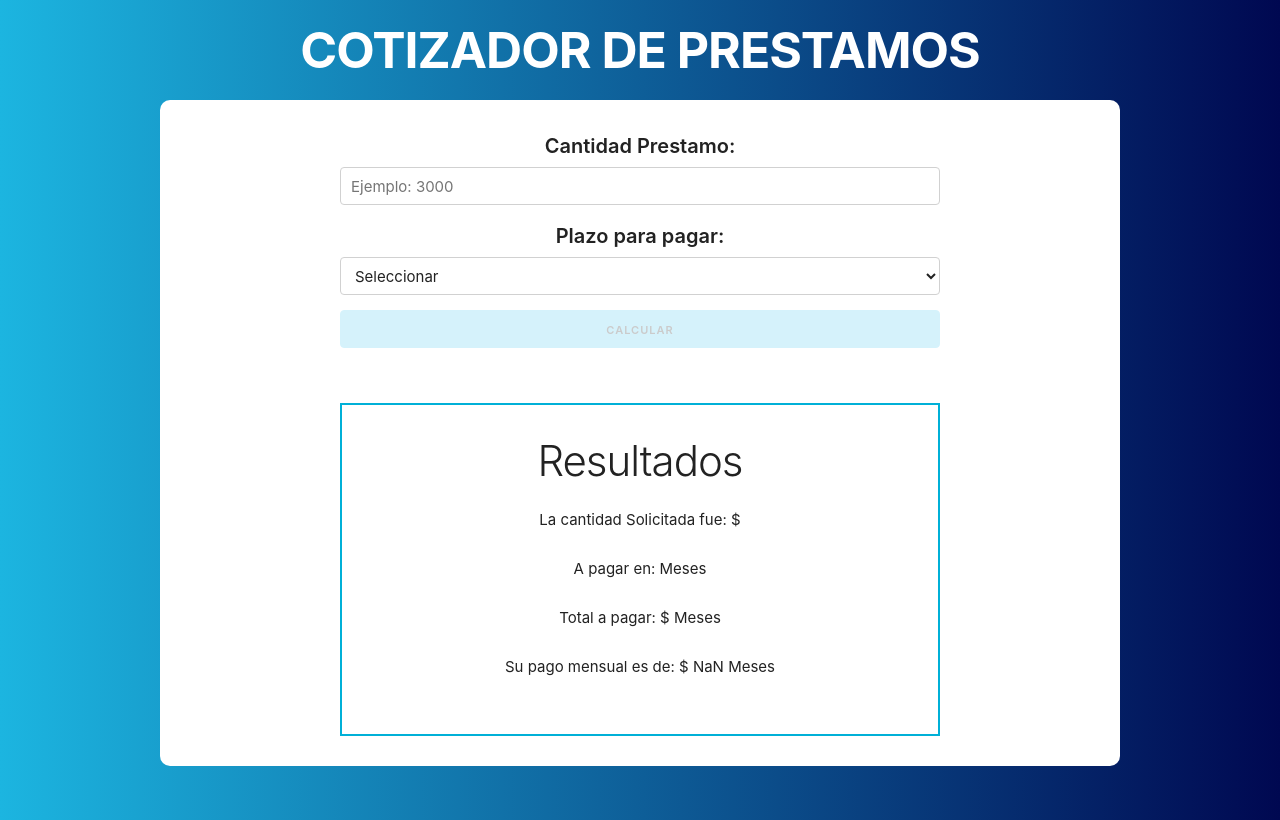
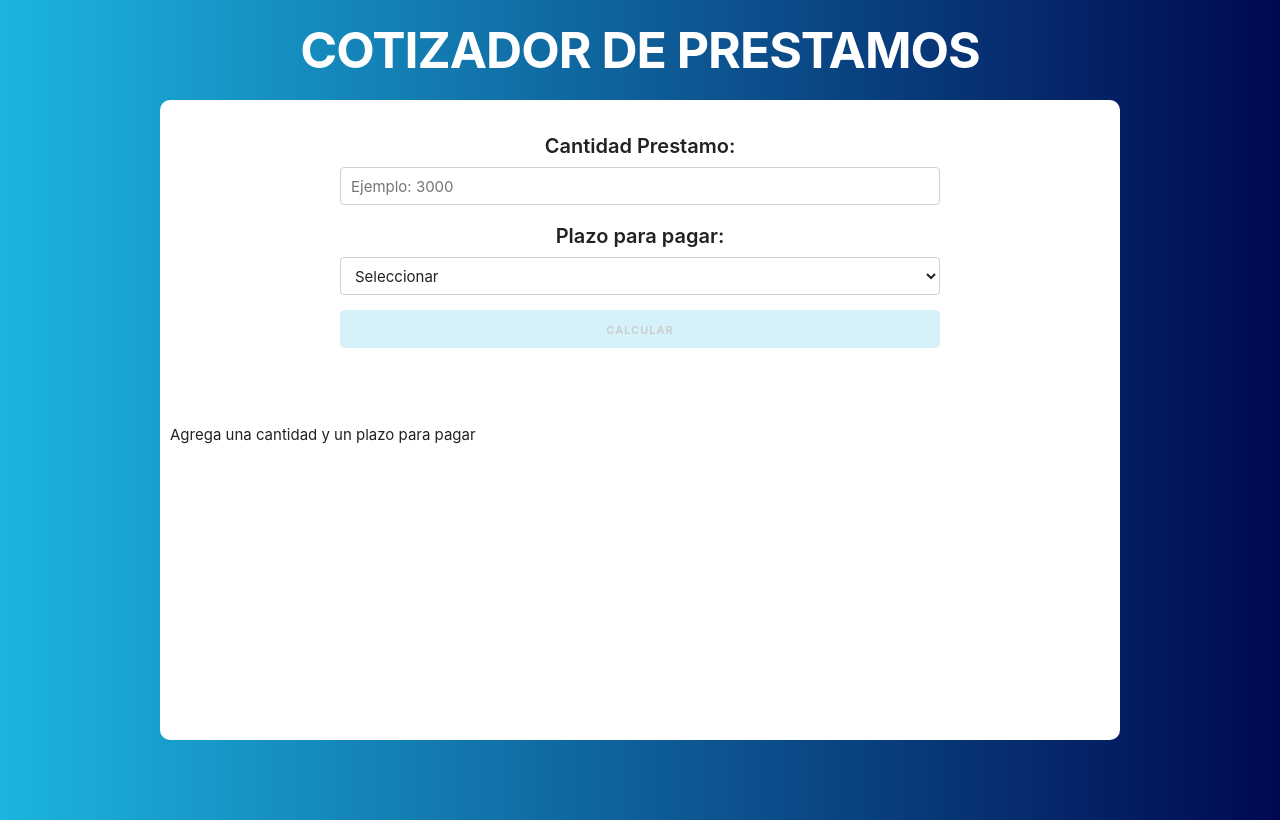
Before and after one commit to jorgebarcos/prestamos-react, a React (Create React App) app: page / in a window 1280 px wide. Built offline with nearby package versions, Linux system fonts and the light colour scheme.

Commit message:
Cargar un Componente de forma condicional

```diff
--- a/src/App.js
+++ b/src/App.js
@@ -6,6 +6,7 @@ import './skeleton.css';
 import Formulario from './componentes/Formulario';
 import { calcularTotal } from './helpers';
 import Resultado from './componentes/Resultado';
+import Mensaje from './componentes/Mensaje';
 
 class App extends Component {
 	state = {
@@ -27,15 +28,22 @@ class App extends Component {
 
 	render() {
 		const { total, plazo, cantidad } = this.state;
+
+		// cargar un componente condicionalmente
+		let componente;
+		if (total === '') {
+			componente = <Mensaje />;
+		} else {
+			componente = <Resultado total={total} plazo={plazo} cantidad={cantidad} />;
+		}
 		return (
 			<Fragment>
 				<h1>Cotizador de Prestamos</h1>
 				<div className="container">
 					<Formulario datosPrestamo={this.datosPrestamo} />
 
-					<div className="mensajes">
-						<Resultado total={total} plazo={plazo} cantidad={cantidad} />
-					</div>
+					<div className="mensajes" />
+					{componente}
 				</div>
 			</Fragment>
 		);
--- /dev/null
+++ b/src/componentes/Mensaje.js
@@ -0,0 +1,7 @@
+import React from 'react';
+
+const Mensaje = () => {
+	return <p>Agrega una cantidad y un plazo para pagar</p>;
+};
+
+export default Mensaje;
```
